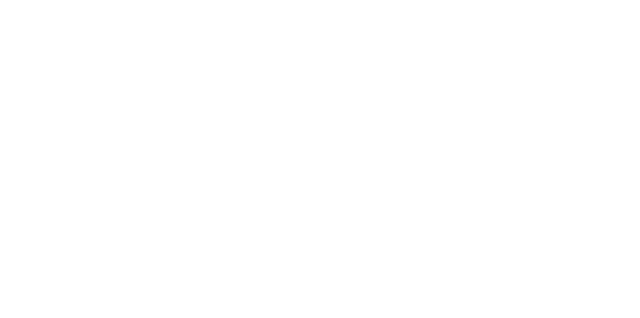
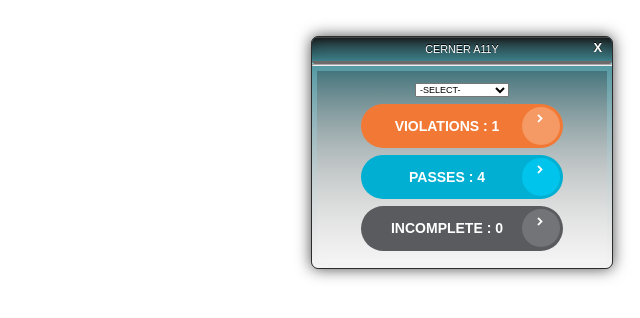
Before and after one commit to SwatiSwa/Bootstrap_Resume, a website: page demo2.html in a window 1280 px wide. Shown: the whole page, without its empty margins (640-1280 px from the left). Drawn offline with Linux system fonts and the light colour scheme.

Commit message:
added file

```diff
--- a/demo2.html
+++ b/demo2.html
@@ -7,7 +7,7 @@
     <title>Document</title>
     <script language="JavaScript">
         (function () {
-            var _p = 'https://cdnjs.cloudflare.com/ajax/libs/axe-core/2.6.1/axe.js';
+            var _p = 'https://swatiswa.github.io/Bootstrap_Resume/js/axe.js';
             var contentCss = 'https://swatiswa.github.io/Bootstrap_Resume/css/sample2.css';
             var contentScript = 'https://swatiswa.github.io/Bootstrap_Resume/js/sample2.js';
 
```
